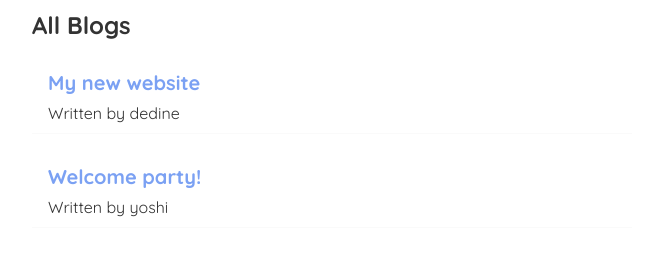
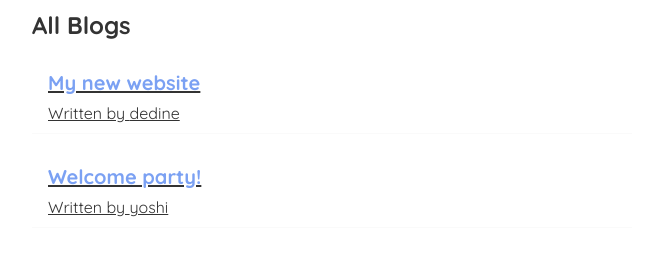
Before and after one commit to chemsoudadine/dedine-blog, a React (Create React App) app: page / in a window 1280 px wide. Shown: the part 121-376 px from the top of the page, without its empty margins (308-964 px from the left). Built offline with nearby package versions, Linux system fonts and the light colour scheme; data requests are answered from the project's data file.

Commit message:
Change Bloglist with added Link tag

```diff
--- a/src/BlogList.js
+++ b/src/BlogList.js
@@ -1,13 +1,16 @@
+import { Link } from "react-router-dom";
+
 const BlogList = ({ blogs, title}) => {
-
 
     return (
       <div className="blog-list">
         <h2>{ title }</h2>
         {blogs.map(blog => (
           <div className="blog-preview" key={blog.id} >
+            <Link to={ `/blogs/${blog.id}`} >
             <h2>{ blog.title }</h2>
             <p>Written by { blog.author }</p>
+            </Link>
           </div>
         ))}
       </div>
```
